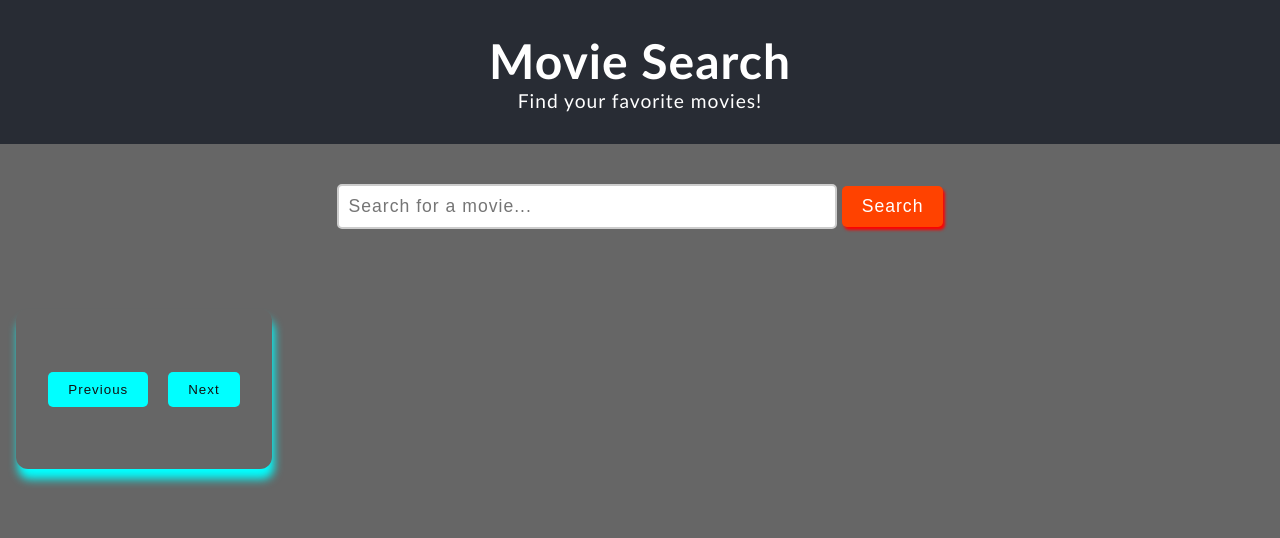
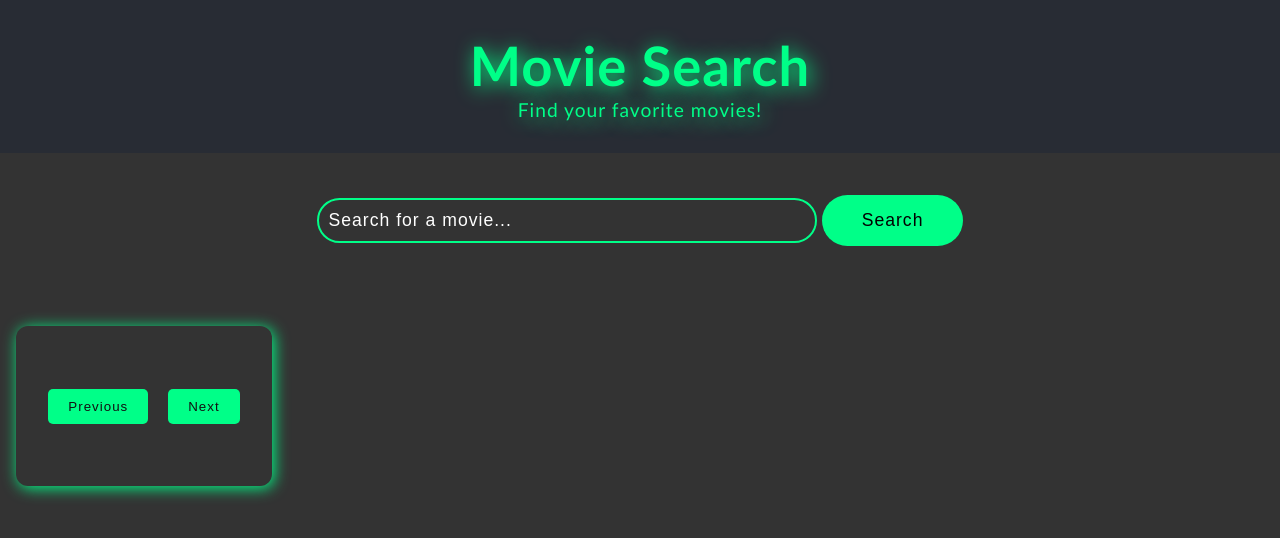
Before and after one commit to Olamide840/second-project, a website: page movie.html in a window 1280 px wide. Drawn offline with Linux system fonts and the light colour scheme.

Commit message:
Add files via upload

```diff
--- a/movie.css
+++ b/movie.css
@@ -8,7 +8,7 @@
 /* Body and Font */
 body {
     font-family:'Trebuchet MS', 'Lucida Sans Unicode', 'Lucida Grande', 'Lucida Sans', Arial, sans-serif;
-    background-color: #666;
+    background: #333;
     color: #333;
     height: 100vh;
     justify-content: center;
@@ -22,11 +22,9 @@ header {
     text-align: center;
     padding: 2rem 0;
     background-color: #282c34;
-    color: #fff;
-}
-
-header h1 {
-    font-size: 3rem;
+    color: #00ff88;
+    text-shadow: 3px 3px 20px #00ff88;
+    font-size: 1.7rem;
 }
 
 header p {
@@ -42,20 +40,26 @@ header p {
 .search-section input {
     padding: 10px;
     font-size: 1.1rem;
-    width: 80%;
+    width: 60%;
+    outline: none;
     max-width: 500px;
-    border: 2px solid #ccc;
-    border-radius: 5px;
+    border: 2px solid #00ff88;
+    border-radius: 50px;
     letter-spacing: 1px;
+    background: #333;
+    color: #00ff88;
 }
-
+.search-section input::placeholder{
+    color: #fff;
+}
+.search-section input:hover{
+    box-shadow: 3px 3px 15px #00ff88;
+}
 .search-section button {
-    padding: 10px 20px;
-    box-shadow: 2px 3px 3px red;
-    background: #ff4200;
+    padding: 15px 40px;
+    background: #00ff88;
     border: none;
-    color: #fff;
-    border-radius: 5px;
+    border-radius: 50px;
     cursor: pointer;
     font-size: 1.1rem;
     margin-top: 10px;
@@ -64,14 +68,15 @@ header p {
 }
 
 .search-section button:hover {
-    background-color: #e64a19;
+    background-color: #00ff88;
+    box-shadow: 3px 3px 15px #00ff88;
     scale: 1.05;
 }
 
 #loadingMessage {
     font-size: 1.1rem;
     margin-top: 20px;
-    color: #ff5722;
+    color: #fff;
 }
 
 .hidden {
@@ -120,19 +125,20 @@ header p {
 }
 
 .download-btn {
-    background-color: #4caf50;
-    color: white;
+    background-color: #00ff88;
+    color: #000;
     padding: 10px;
     border: none;
     border-radius: 5px;
     cursor: pointer;
     font-size: 1rem;
-    margin-top: 10px;
     text-decoration: none;
+    overflow: hidden;
 }
 
 .download-btn:hover {
-    background-color: #45a049;
+    background-color: #00ff88;
+    box-shadow: 3px 3px 15px #00ff88;
 }
 
 .pagination {
@@ -142,7 +148,7 @@ header p {
     display: flex;
     justify-content: center;
     align-items: center;
-    box-shadow: 2px 10px 10px cyan;
+    box-shadow: 2px 2px 15px #00ff88;
     margin: 1rem;
     border-radius: 12px;
 }
@@ -150,7 +156,7 @@ header p {
 .pagination button {
     padding: 10px 20px;
     margin: 0 10px;
-    background-color: cyan;
+    background-color: #00ff88;
     color: #111;
     border: none;
     border-radius: 5px;
@@ -160,14 +166,11 @@ header p {
 }
 
 .pagination button:hover {
-    background-color: darkcyan;
+    background-color: #00ff88;
     scale: 1.05;
+    box-shadow: 3px 3px 15px #00ff88;
 }
 
-.pagination button:hover {
-    background-color: darkcyan;
-    scale: 1.05;
-}
 @media (max-width: 768px) {
 
     header h1 {
```
